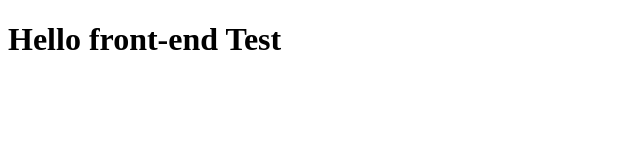
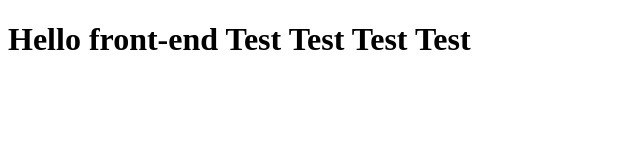
Before and after one commit to dave-frontdev/fcc-practice, a plain HTML site: page index.html in a window 1280 px wide. Shown: the whole page, without its empty margins (0-640 px from the left). Drawn offline with Linux system fonts and the light colour scheme.

Commit message:
TEST COMMIT

```diff
--- a/index.html
+++ b/index.html
@@ -1 +1 @@
-<!doctype html><title>FCC Practice</title><h1>Hello front-end Test</h1>
+<!doctype html><title>FCC Practice</title><h1>Hello front-end Test Test Test Test</h1>
```
